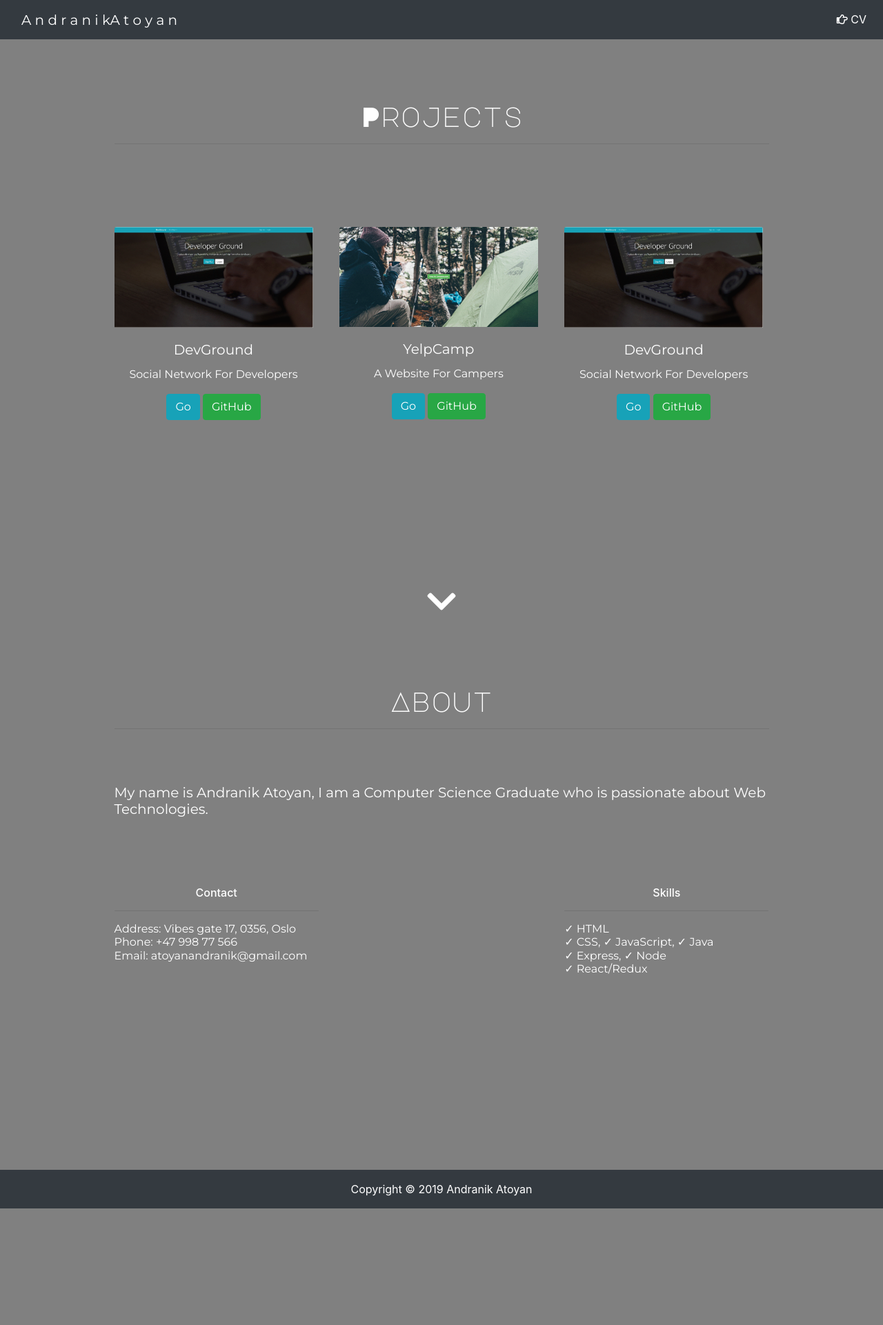
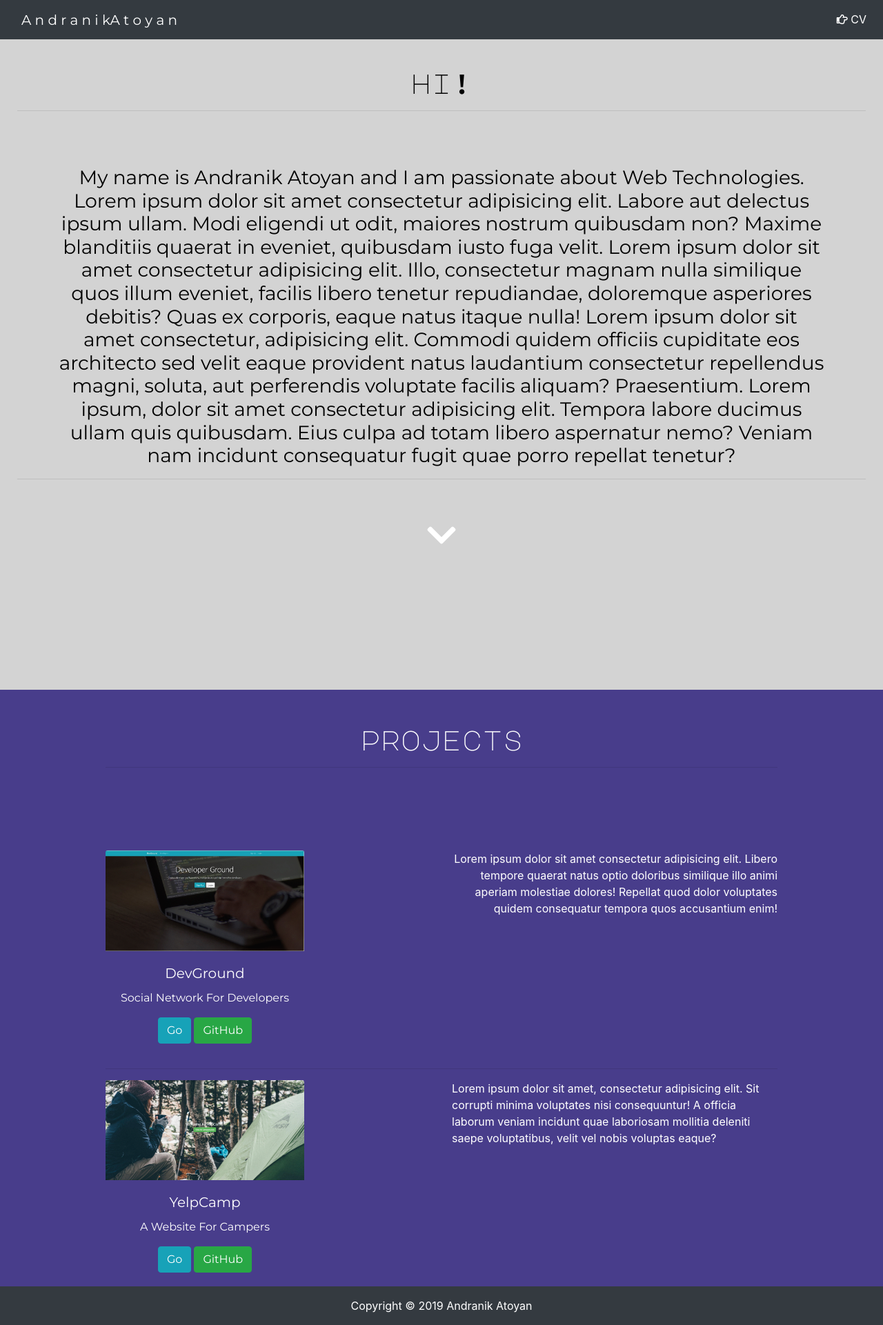
Before and after one commit to atoyan/Portfolio, a Node server app: page / in a window 1280 px wide. Shown: the whole page at 69% size. Before the commit the page ends 1752 px from the top, so only its background shows below. Run offline with Node 20, Linux system fonts and the light colour scheme; some libraries are stand-ins or nearby versions.

Commit message:
design change

```diff
--- a/public/scripts/main.js
+++ b/public/scripts/main.js
@@ -29,19 +29,23 @@ window.addEventListener("scroll", function() {
     console.log(window.location.host, window.location.href);
     btn.className = "";
     btn.classList.add("fas", "fa-chevron-up", "fa-3x");
+    document.getElementById("navigation-arrow").classList = "";
+    document.getElementById("navigation-arrow").classList.add("fixed-top");
   } else {
     btn.className = "";
     btn.classList.add("fas", "fa-chevron-down", "fa-3x");
+    document.getElementById("navigation-arrow").classList = "";
+    document.getElementById("navigation-arrow").classList.add("fixed-bottom");
   }
 });
 
 btn.addEventListener("click", function() {
   if (btn.classList.contains("fa-chevron-down")) {
     window.location.href =
-      urlBase + window.location.host.toString() + "/#contact";
+      urlBase + window.location.host.toString() + "/#projects";
   } else {
     window.location.href =
-      urlBase + window.location.host.toString() + "/#projects";
+      urlBase + window.location.host.toString() + "/#about";
   }
 });
 
--- a/public/stylesheets/main.css
+++ b/public/stylesheets/main.css
@@ -7,7 +7,7 @@ body {
 }
 
 .projects {
-  width: 90%;
+  width: 100%;
   margin: 0 auto;
   padding-left: 25px;
   padding-right: 25px;
@@ -16,20 +16,21 @@ body {
   min-height: 800px;
   color: white;
 }
-.contact {
-  width: 90%;
+
+.about {
+  text-align: center;
+  width: 100%;
   margin: 0 auto;
   padding-left: 25px;
   padding-right: 25px;
   position: relative;
   background-color: transparent;
-  min-height: 800px;
-  color: white;
+  min-height: 1000px;
+
+  background: lightgray;
 }
 .backgroundImage {
-  background: grey;
-  background-size: cover;
-  background-position: center;
+  background: darkslateblue;
 }
 
 #navbarName {
@@ -41,14 +42,11 @@ body {
 .projects h1 {
   font-family: "Major Mono Display", monospace;
 }
-.contact h4 {
+.about h4 {
   font-family: "Montserrat", sans-serif;
   color: white;
 }
-.contact h1 {
-  font-family: "Major Mono Display", monospace;
-  color: white;
-}
+
 .card-transparent {
   font-family: "Montserrat", sans-serif;
   color: white;
@@ -58,26 +56,26 @@ body {
 }
 #downButton {
   margin-right: 0 auto;
+  width: 80%;
 }
 .card {
   color: white;
 }
 
+#about-title {
+  color: black;
+  animation-name: reverseColorAnimation;
+  animation-duration: 3s;
+  font-family: "Major Mono Display", monospace;
+}
 #about-text {
   font-family: "Montserrat", sans-serif;
-  animation-name: colorAnimation;
+  text-align: center;
+  color: black;
+  animation-name: reverseColorAnimation;
   animation-duration: 3s;
 }
-#contact-text {
-  font-family: "Montserrat", sans-serif;
-  animation-name: colorAnimation;
-  animation-duration: 3s;
-}
-#skills-text {
-  font-family: "Montserrat", sans-serif;
-  animation-name: colorAnimation;
-  animation-duration: 3s;
-}
+
 .card-text {
   animation-name: colorAnimation;
   animation-duration: 3s;
@@ -91,10 +89,29 @@ body {
   margin: 0 auto;
 }
 
+#projects {
+  margin: 0 auto;
+  width: 80%;
+  background: darkslateblue;
+}
+
 #projectsTitle {
   animation-name: colorAnimation;
   animation-duration: 3s;
 }
+
+#navigation-arrow {
+  vertical-align: bottom;
+
+  animation-name: colorAnimation;
+  animation-duration: 3s;
+}
+
+.animate {
+  animation-name: colorAnimation;
+  animation-duration: 3s;
+}
+
 @keyframes colorAnimation {
   from {
     color: black;
@@ -103,3 +120,11 @@ body {
     color: white;
   }
 }
+@keyframes reverseColorAnimation {
+  from {
+    color: white;
+  }
+  to {
+    color: grey;
+  }
+}
--- a/views/index.ejs
+++ b/views/index.ejs
@@ -31,7 +31,7 @@
     <div class="mx-auto">
       <nav class="navbar fixed-top navbar-expand-lg navbar-dark bg-dark">
         <a class="navbar-brand" href="/">
-         <div class="container"> <span id="navbarName">
+         <div class="container-fluid"> <span id="navbarName">
           <span id="1" hidden>A</span>
           <span id="2" hidden>n</span>
           <span id="3" hidden>d</span>
@@ -80,19 +80,57 @@
 
     <!--backgroundImage-->
     <div class="backgroundImage text-center">
-      <div class="container text-center ">
+
+
+
+
+        <!-- About -->
+
+        <div class="about " id="about" >
+          <h1 id='about-title'>
+            <br />
+            <br />
+
+            hi!
+            <hr />
+            <br>
+          </h1>
+          <p>
+            <h3 id="about-text" class="container">
+                 My name is Andranik Atoyan and I am passionate about Web Technologies.
+                 Lorem ipsum dolor sit amet consectetur adipisicing elit. Labore aut delectus ipsum ullam. Modi eligendi ut odit, maiores nostrum quibusdam non? Maxime blanditiis quaerat in eveniet, quibusdam iusto fuga velit.
+                 Lorem ipsum dolor sit amet consectetur adipisicing elit. Illo, consectetur magnam nulla similique quos illum eveniet, facilis libero tenetur repudiandae, doloremque asperiores debitis? Quas ex corporis, eaque natus itaque nulla!
+                 Lorem ipsum dolor sit amet consectetur, adipisicing elit. Commodi quidem officiis cupiditate eos architecto sed velit eaque provident natus laudantium consectetur repellendus magni, soluta, aut perferendis voluptate facilis aliquam? Praesentium.
+                 Lorem ipsum, dolor sit amet consectetur adipisicing elit. Tempora labore ducimus ullam quis quibusdam. Eius culpa ad totam libero aspernatur nemo? Veniam nam incidunt consequatur fugit quae porro repellat tenetur?
+            </h3>
+          </p>
+
+          <hr>
+
+        </div>
+        <div id='navigation-arrow' class="fixed-bottom">
+
+            <i
+       onmouseover="this.style.cursor='pointer'"
+       class="fas fa-chevron-down fa-3x"
+       id="downButton"
+     style="color:white"></i>
+
+        </div>
+        <!-- contact End -->
+
+
 <!-- Projects -->
 
-        <div class="projects mt-5" id="projects">
+<div class="projects mt-5" id="projects" >
   <h1 id="projectsTitle">
-            <br>
-            <br />
-            Projects
+
+    projects
     <hr  />
     <br />
     <br />
   </h1>
-          <div class="row">
+  <div class="row" >
     <div class="col-md">
       <div class="card-transparent" style="width: 18rem;">
         <img
@@ -118,6 +156,12 @@
         </div>
       </div>
     </div>
+    <div class="col-md text-right">Lorem ipsum dolor sit amet consectetur adipisicing elit. Libero tempore quaerat natus optio doloribus similique illo animi aperiam molestiae dolores! Repellat quod dolor voluptates quidem consequatur tempora quos accusantium enim!</div>
+
+
+  </div>
+  <hr>
+  <div class="row">
       <div class="col-md">
           <div class="card-transparent" style="width: 18rem;">
             <img
@@ -143,31 +187,10 @@
               >
             </div>
           </div>
+
         </div>
-            <div class="col-md">
-                <div class="card-transparent" style="width: 18rem;">
-                  <img
-                    src="files/devground.gif"
-                    class="card-img-top thumbnail img-fluid"
-                    alt="DevGround"
-                  />
-                  <div class="card-body">
-                    <h5 class="card-title">DevGround</h5>
-                    <p class="card-text">
-                      Social Network For Developers
-                    </p>
-                    <a
-                      href="https://devgroundapp.herokuapp.com/"
-                      class="btn btn-info"
-                      >Go</a
-                    >
-                    <a
-                      href="https://github.com/atoyan/DevGround"
-                      class="btn btn-success"
-                      >GitHub</a
-                    >
-                  </div>
-                </div>
+        <div class="col-md text-left">
+          Lorem ipsum dolor sit amet, consectetur adipisicing elit. Sit corrupti minima voluptates nisi consequuntur! A officia laborum veniam incidunt quae laboriosam mollitia deleniti saepe voluptatibus, velit vel nobis voluptas eaque?
         </div>
   </div>
 
@@ -176,66 +199,15 @@
 
 <!-- Projects End -->
 
-        <div class="row">
-          <div class="col-md">
-            <i
-      onmouseover="this.style.cursor='pointer'"
-      class="fas fa-chevron-down fa-3x"
-      id="downButton"
-    style="color:white"></i>
-          </div>
-        </div>
 
-        <!-- Contact -->
 
-        <div class="contact " id="contact" style="color:white;">
-          <h1>
-            <br />
-            <br />
 
-            About
-            <hr />
-            <br>
-          </h1>
-          <p>
-            <h5 id="about-text" class="text-left">
-                 My name is Andranik Atoyan, I am a Computer Science Graduate who is passionate about Web Technologies.
-            </h5>
-          </p>
-          <div class="row" style="margin-top:100px">
-            <div class="col-md">
-              <h6 class="text-center">
-                <span id="contact"> Contact</span>
-                <hr />
-                <p id="contact-text" style="text-align:left;"> Address: Vibes gate 17, 0356, Oslo <br> Phone: +47 998 77 566
-                  <br>
-                   <span > Email: atoyanandranik@gmail.com</span>
-                </p>
-
-              </h6>
-            </div>
-            <div class="col-md">
-
-              <h5 class="text-center"></h5>
-            </div>
-            <div class="col-md">
-              <h6 class="text-center">
-                <span id="skills">Skills</span>
-                <hr />
-                <p style="text-align: left" id="skills-text">✓ HTML <br>✓ CSS, ✓ JavaScript, ✓ Java<br>✓ Express, ✓ Node<br>✓ React/Redux</p>
-              </h6>
-            </div>
-          </div>
-        </div>
-
-        <!-- contact End -->
-      </div>
 
       <!-- backGround Image End-->
     </div>
     <!-- Footer -->
     <div>
-      <div class="footer bg-dark  text-white p-3 text-center">
+      <div class="footer bg-dark  text-white p-3 text-center ">
         Copyright © <%= new Date().getFullYear() %> Andranik Atoyan
       </div>
     </div>
```
Also changed, not shown: public/files/338521.jpg (added), public/files/code-brackets.jpg (added), public/files/image-1.png (added), public/files/projects.jpg (added). Lines whose indentation alone changed are shown as unchanged.
